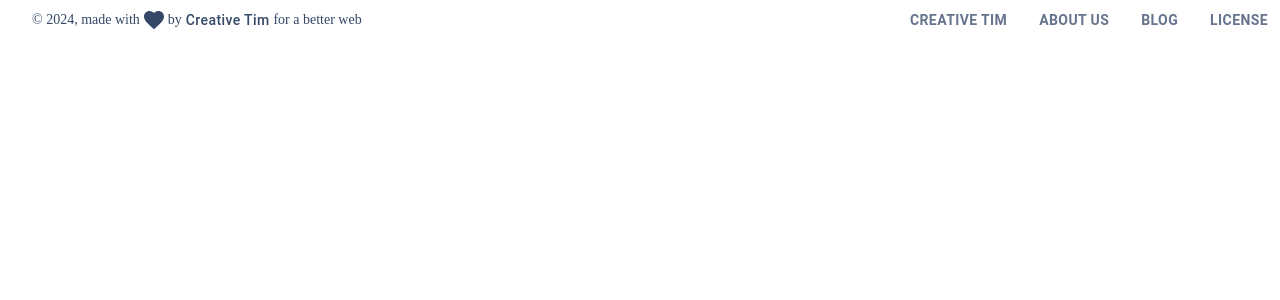
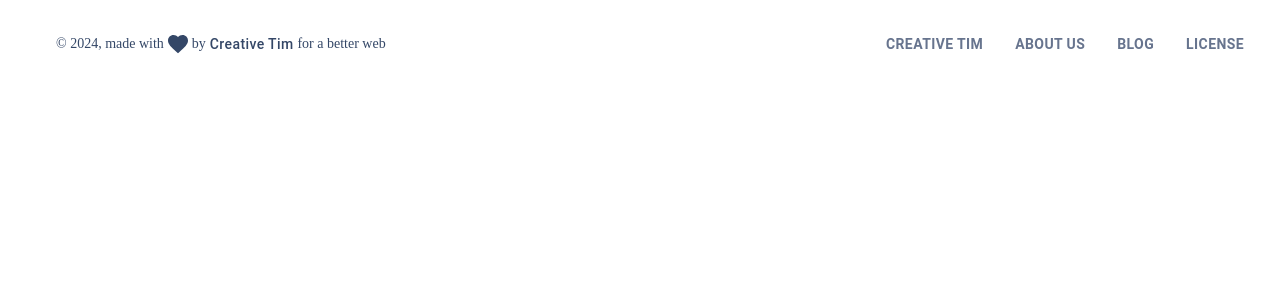
Before and after one commit to Crisppu/expensesweb, a React (Vite) app: page / in a window 1280 px wide. Shown: the top 300 px of the page. Built offline with nearby package versions, Linux system fonts and the light colour scheme.

Commit message:
se le add estilos al <SoftBox> del componente DashboardLayout

```diff
--- a/src/assets/theme/theme-rtl.ts
+++ b/src/assets/theme/theme-rtl.ts
@@ -502,7 +502,7 @@ declare module '@mui/material/styles' {
           ) => string;
           hexToRgb: (hex: string) => string;
           linearGradient: (color: string, colorState: string) => string;
-          pxToRem: (number: number, baseNumber: number) => string;
+          pxToRem: (number: number, baseNumber?: number) => string;
           rgba: (color: string, opacity: number) => string;
         }
     }
@@ -564,7 +564,7 @@ declare module '@mui/material/styles' {
           ) => string;
           hexToRgb?: (hex: string) => string;
           linearGradient?: ( color: string, colorState: string) => string;
-          pxToRem?: (number: number, baseNumber: number) => string;
+          pxToRem?: (number: number, baseNumber?: number) => string;
           rgba?: (color: string, opacity: number) => string;
         };
     }
--- a/src/examples/LayoutContainers/DashboardLayout/DashboardLayout.tsx
+++ b/src/examples/LayoutContainers/DashboardLayout/DashboardLayout.tsx
@@ -1,14 +1,45 @@
 import React from 'react'
 import SoftBox from '../../../components/SoftBox';
+import { SxProps } from '@mui/system';
+import { Theme } from '@mui/material/styles';
 interface DashboardLayoutProps {
     children: React.ReactNode;
 }
+const miniSidenav = true;
+const styles: SxProps<Theme> = (theme) => ({
+    p: 3,
+    position: "relative",
+    [theme.breakpoints.up("xl")]: {
+        marginLeft: miniSidenav ? theme.functions.pxToRem(120) : theme.functions.pxToRem(274),
+        transition: theme.transitions.create(["margin-left", "margin-right"], {
+            easing: theme.transitions.easing.easeInOut,
+            duration: theme.transitions.duration.standard,
+        }),
+    },
+});
 const DashboardLayout: React.FC<DashboardLayoutProps> = ({children}) => {
     return (
-        <SoftBox>
+        <SoftBox
+            sx={styles}
+        >
             {children}
         </SoftBox>
     )
 }
 
 export default DashboardLayout;
+
+/**
+ * sx={({ breakpoints, transitions, functions: { pxToRem } }) => ({
+        p: 3,
+        position: "relative",
+
+        [breakpoints.up("xl")]: {
+          marginLeft: miniSidenav ? pxToRem(120) : pxToRem(274),
+          transition: transitions.create(["margin-left", "margin-right"], {
+            easing: transitions.easing.easeInOut,
+            duration: transitions.duration.standard,
+          }),
+        },
+      })}
+ */
```
